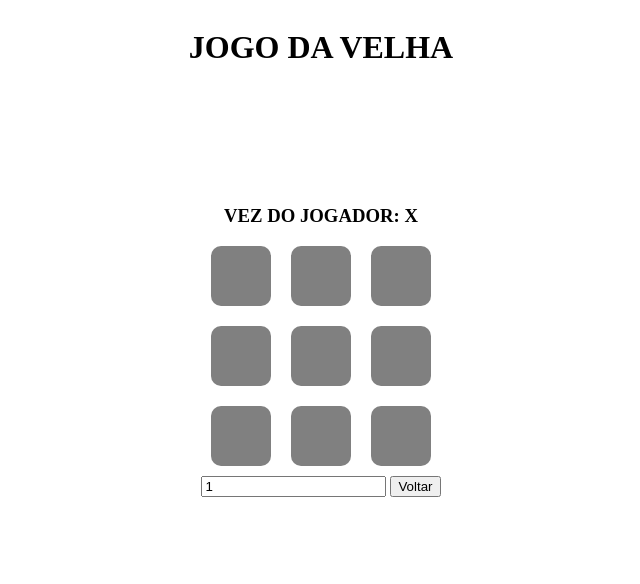
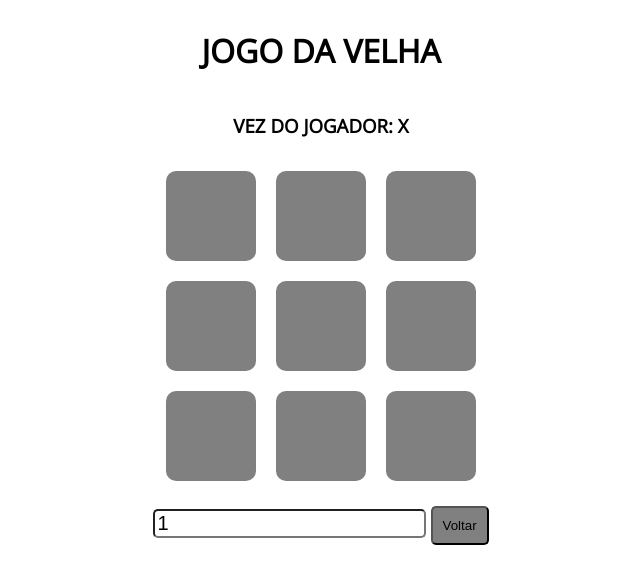
Before and after one commit to joaovdonaton/jogodavelha, a website with bundled scripts: page index.html in a window 1280 px wide. Both pictures are taken after a click on the button "Jogador X Jogador". Shown: the whole page, without its empty margins (319-959 px from the left). Built offline with nearby package versions, Linux system fonts and the light colour scheme.

Commit message:
melhoria no css

```diff
--- a/index.html
+++ b/index.html
@@ -4,6 +4,7 @@
     <meta charset="UTF-8">
     <title>Jogo da Velha</title>
     <link rel="stylesheet" href="style.css">
+    <link href='http://fonts.googleapis.com/css?family=Open+Sans' rel='stylesheet' type='text/css'>
 </head>
 <body>
  <div id="container">
--- a/script.mjs
+++ b/script.mjs
@@ -13,7 +13,7 @@ const trocarJogador = () => {
 function resetJogo(){
     tabuleiro.reset()
     document.querySelector('#vez').style.visibility = 'hidden';
-    document.querySelector('#menu').style.visibility = 'visible';
+    document.querySelector('#menu').style.display = 'flex';
     document.querySelector('#tabuleiro').style.visibility = 'hidden';
     document.querySelector('#voltar').style.visibility = 'hidden';
     jogadorAtual = 'X'
@@ -27,6 +27,7 @@ for (let i = 0; i < 3; i++) {
         const e = document.createElement('div');
         e.setAttribute('linha', i.toString())
         e.setAttribute('coluna', j.toString())
+        e.style.fontWeight = 'bold';
 
         // fazer jogada
         e.addEventListener('click', (event) => {
@@ -136,7 +137,7 @@ voltarForm.onsubmit = (e) => {
     const menuButtons = document.querySelectorAll(".menuButton")
     menuButtons.forEach(e => e.addEventListener('click', (e) => {
         modo = e.target.getAttribute('value')
-        document.querySelector('#menu').style.visibility = 'hidden'
+        document.querySelector('#menu').style.display = 'none'
         tabuleiroElement.style.visibility = 'visible';
         document.querySelector('#voltar').style.visibility = 'visible'
 
--- a/style.css
+++ b/style.css
@@ -3,11 +3,12 @@
     grid-template-rows: 1fr 1fr 1fr;
     grid-template-columns: 1fr 1fr 1fr;
     grid-gap: 20px;
+    margin: 15px;
 }
 
 #tabuleiro div{
     border: 3px red;
-    padding: 30px;
+    padding: 45px;
     font-size: 2em;
     background-color: gray;
     border-radius: 10px;
@@ -26,13 +27,17 @@
 }
 
 .menuButton{
-    padding: 10px;
+    padding: 30px 10px;
     background-color: gray;
     border-radius: 7px;
+    margin: 10px;
+    font-size: 1.25em;
 }
 
 .menuButton:hover{
     background-color: darkgray;
+    transform: scale(1.15);
+    transition-duration: .4s;
 }
 
 #vez{
@@ -43,3 +48,29 @@
     visibility: hidden;
     margin: 10px;
 }
+
+body {
+    font-family: 'open sans';
+    font-style: normal;
+    font-weight: normal;
+}
+
+#menu {
+    display: flex;
+    flex-flow: column;
+}
+
+#voltarNum {
+    font-size: 1.25em;
+    border-radius: 5px;
+}
+
+#submitVoltar {
+    padding: 10px;
+    border-radius: 5px;
+    background-color: gray;
+}
+
+#submitVoltar:hover {
+    background-color: darkgray;
+}
```
